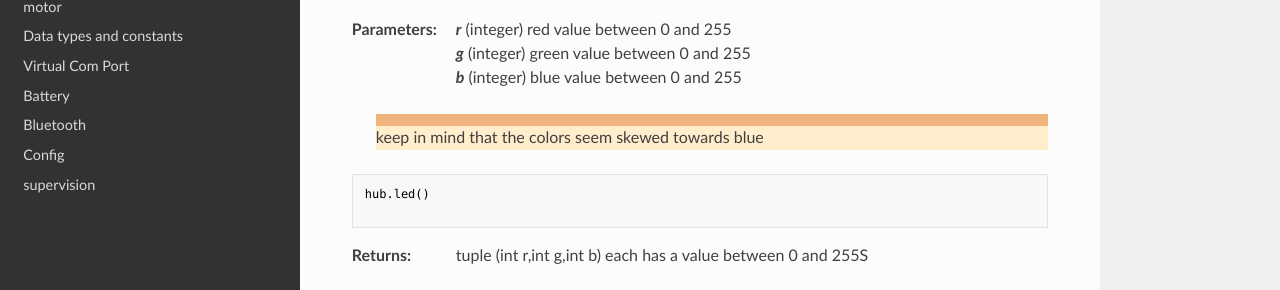
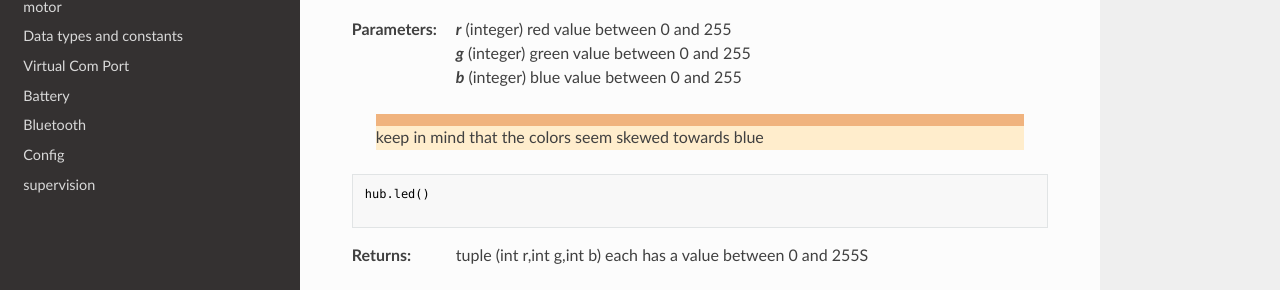
Before and after one commit to NStrijbosch/hub-module-notes, an MkDocs documentation site: the page built from docs/led.md, in a window 1280 px wide. Shown: the part 411-701 px from the top of the page. Built offline with MkDocs 1.6.1, drawn with Linux system fonts in a browser that asks for light colours; nearby versions of some CDN libraries.

Commit message:
Update custom.css

```diff
--- a/docs/custom.css
+++ b/docs/custom.css
@@ -13,7 +13,7 @@ h1 {font-size: 150%;}
 h2 {font-size: 10%; visibility:hidden;}
 h3 {font-size: 100%}
 
-blockquote{background: #ffedcc; border-top: solid 12px #f0b37e}
+blockquote{background: #ffedcc; border-top: solid 12px #f0b37e; margin-right: 24px;}
 
 .hljs-string {
   color: #59cc33;
```
